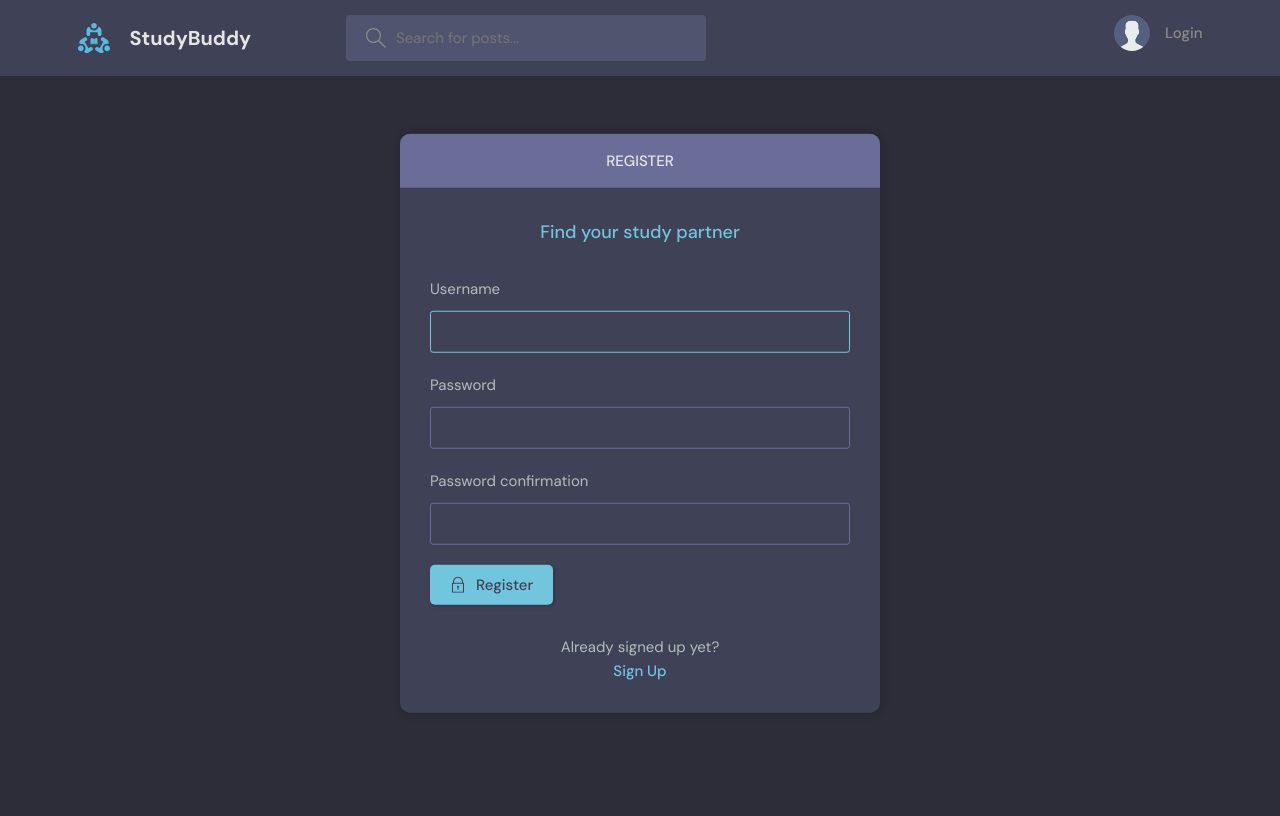
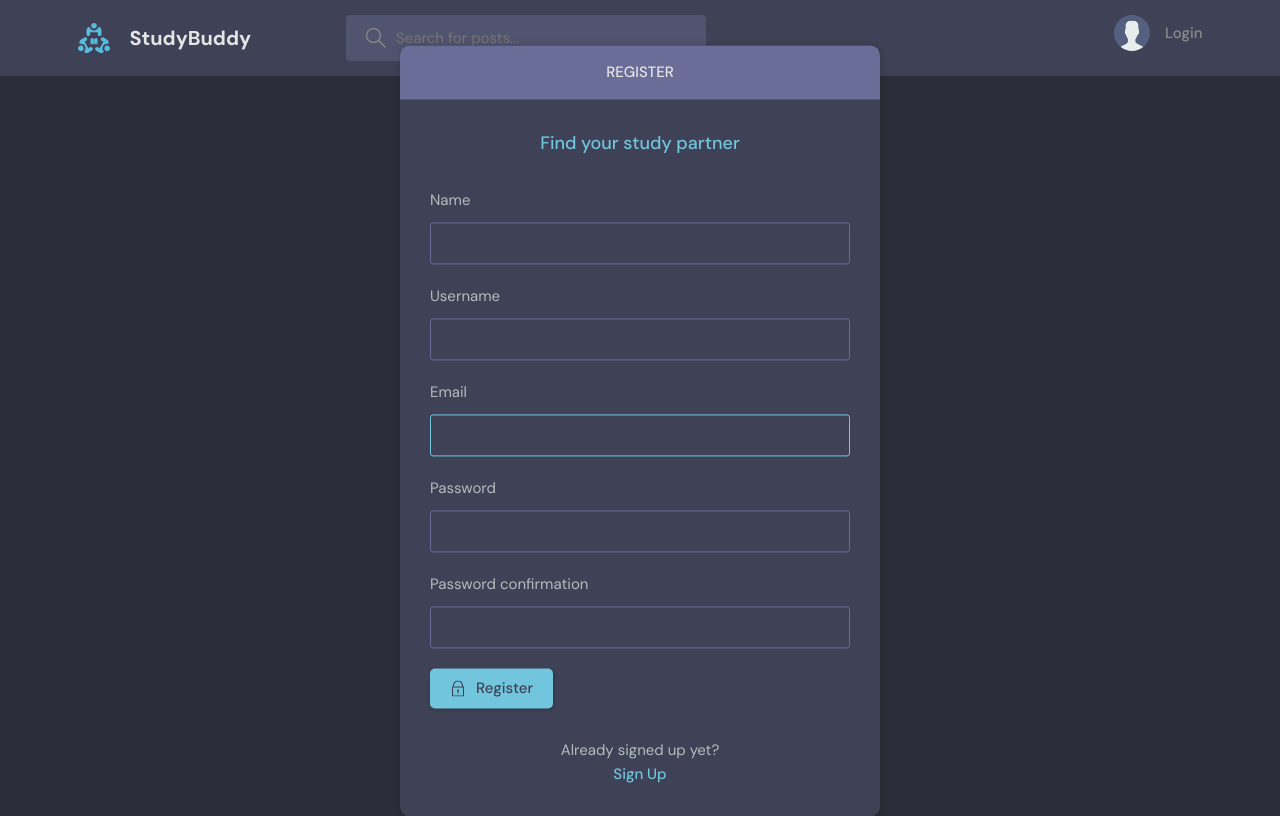
Before and after one commit to oldtarzan19/studybud, a Django app: page /register/ in a window 1280 px wide. Before the commit the page ends 713 px from the top, so only its background shows below. Run offline with Django 4.2, Linux system fonts and the light colour scheme.

Commit message:
Video end.

```diff
--- a/base/forms.py
+++ b/base/forms.py
@@ -1,6 +1,12 @@
 from django.forms import ModelForm
+from django.contrib.auth.forms import UserCreationForm
 from .models import Room, User
 
+
+class MyUserCreationForm(UserCreationForm):
+    class Meta:
+        model = User
+        fields = ['name', 'username', 'email', 'password1', 'password2']
 
 class RoomForm(ModelForm):
     class Meta:
@@ -12,4 +18,4 @@
 class UserForm(ModelForm):
     class Meta:
         model = User
-        fields = ['username', 'email']
+        fields = ['avatar', 'name', 'username', 'email', 'bio']
--- a/base/templates/base/activity_component.html
+++ b/base/templates/base/activity_component.html
@@ -10,7 +10,7 @@
                         <img src="{{ message.user.avatar.url }}" />
                     </div>
                     <p>
-                        @{{ message.user }}
+                        @{{ message.user.username }}
                         <span>{{ message.created|timesince }} ago</span>
                     </p>
                 </a>
--- a/base/templates/base/login_register.html
+++ b/base/templates/base/login_register.html
@@ -17,8 +17,8 @@
                         <form class="form" action="" method="post">
                             {% csrf_token %}
                             <div class="form__group form__group">
-                                <label for="room_name">Username</label>
-                                <input id="username" name="username" type="text" placeholder="e.g. dennis_ivy" />
+                                <label for="room_name">Email</label>
+                                <input id="username" name="email" type="text" placeholder="e.g. dennis_ivy" />
                             </div>
                             <div class="form__group">
                                 <label for="password">Password</label>
--- a/base/templates/base/update-user.html
+++ b/base/templates/base/update-user.html
@@ -19,7 +19,7 @@
                     </div>
                 </div>
                 <div class="layout__body">
-                    <form class="form" action="" method="post">
+                    <form class="form" action="" method="post" enctype="multipart/form-data">
                         {% csrf_token %}
 
                         {% for field in form %}
--- a/base/views.py
+++ b/base/views.py
@@ -5,9 +5,8 @@
 from django.db.models import Q
 # from django.contrib.auth.models import User || Video utolso részben lett kicserelve
 from django.contrib.auth import authenticate, login, logout
-from django.contrib.auth.forms import UserCreationForm
 from .models import Room, Topic, Message, User
-from .forms import RoomForm, UserForm
+from .forms import RoomForm, UserForm, MyUserCreationForm
 
 # Create your views here.
 
@@ -20,15 +19,15 @@
         return redirect('home')
 
     if request.method == 'POST':
-        username = request.POST.get('username').lower()
+        email = request.POST.get('email').lower()
         password = request.POST.get('password')
 
         try:
-            user = User.objects.get(username=username)
+            user = User.objects.get(email=email)
         except:
             messages.error(request, 'Username does not exist')
 
-        user = authenticate(request, username=username, password=password)
+        user = authenticate(request, email=email, password=password)
 
         if user is not None:
             login(request, user)
@@ -45,10 +44,10 @@
 
 
 def registerPage(request):
-    form = UserCreationForm()
+    form = MyUserCreationForm()
 
     if request.method == 'POST':
-        form = UserCreationForm(request.POST)
+        form = MyUserCreationForm(request.POST)
 
         if form.is_valid():
             user = form.save(commit=False)
@@ -186,11 +185,12 @@
     form = UserForm(instance=user)
     context = {'form': form}
     if request.method == 'POST':
-        form = UserForm(request.POST, instance=user)
+        form = UserForm(request.POST, request.FILES, instance=user)
         if form.is_valid():
             form.save()
             return redirect('user-profile', pk=user.id)
     return render(request, 'base/update-user.html', context)
+
 
 
 def topicsPage(request):
```
Also changed, not shown: base/templates/base/profile.html (+5 -3 lines), db.sqlite3, static/images/ncore.png (added), static/images/watermarked_0_W45kdGFb.png (deleted).
